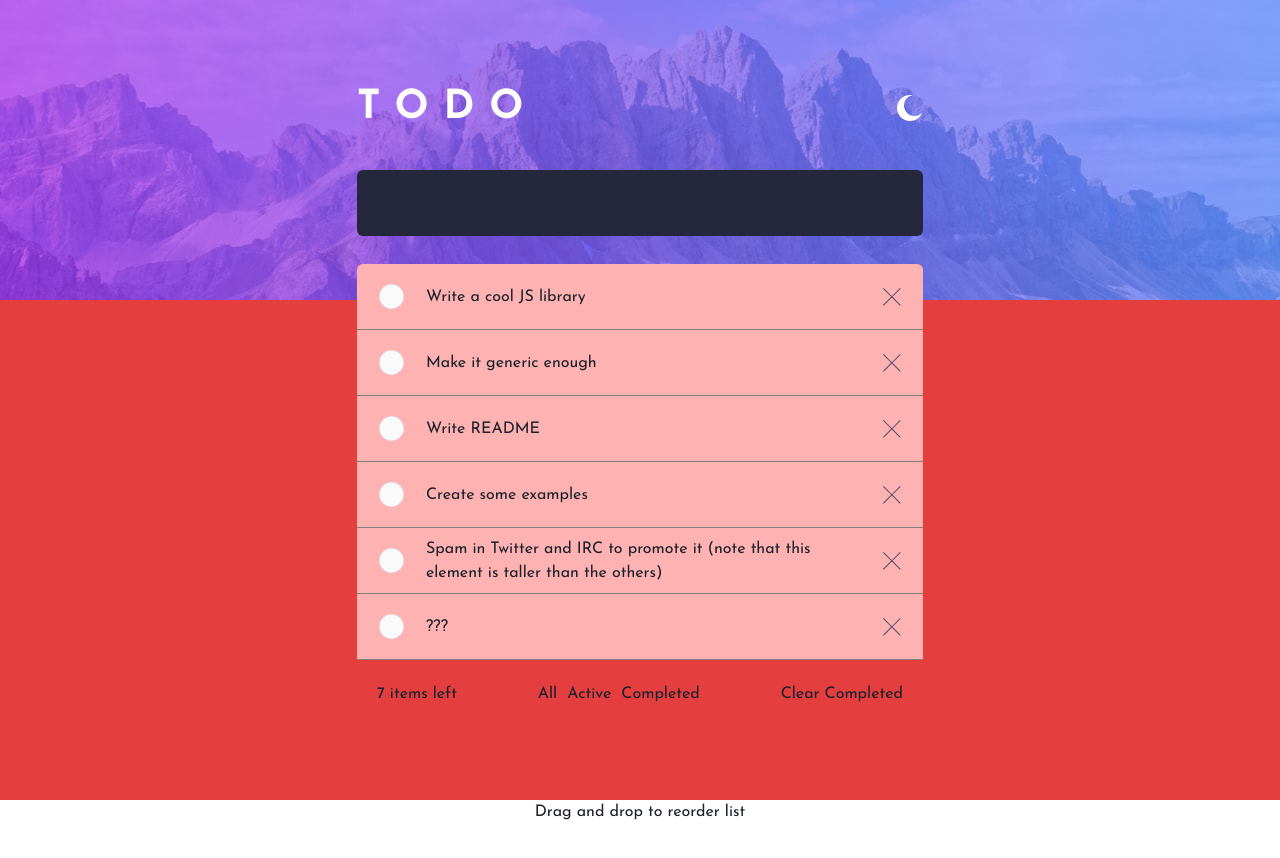
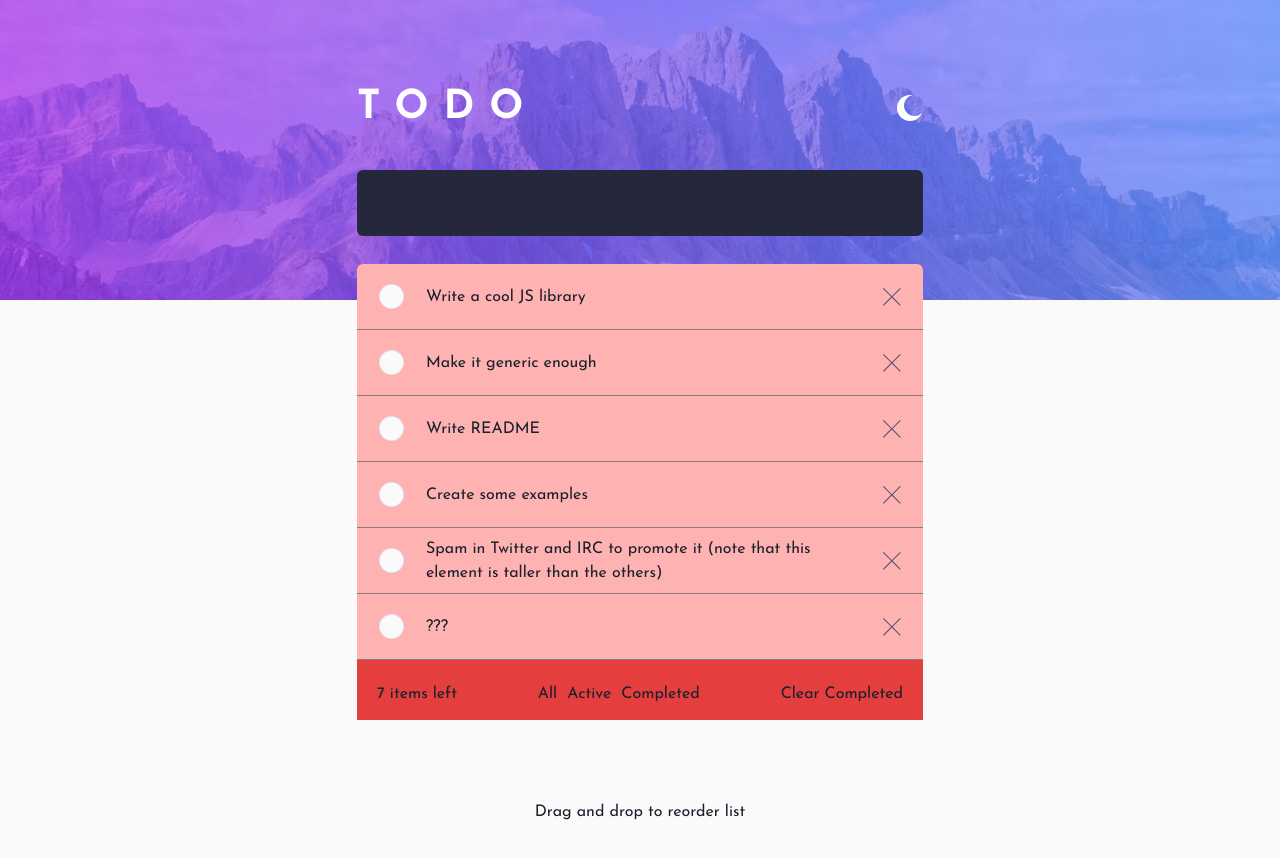
Before and after one commit to Ricuesta86/todo-app-frontend, a React (Vite) app: page / in a window 1280 px wide. Shown: the top 858 px of the page. Built offline with nearby package versions, Linux system fonts and the light colour scheme; a web font is replaced by a local one.

Commit message:
Modified theme chakra ui

```diff
--- a/src/App.tsx
+++ b/src/App.tsx
@@ -132,7 +132,7 @@ function App() {
   const bgCard = useColorModeValue("red.500", "hsl(235, 24%, 19%)");
 
   return (
-    <Box bg={bg} fontFamily={`'Josefin Sans', sans-serif`} height={"800px"} maxW={"2x1"}>
+    <Box fontFamily={`'Josefin Sans', sans-serif`} height={"800px"} maxW={"2x1"}>
       <Heading
         backgroundImage={{
           sm: colorMode === "light" ? bgDesktopLight : bgDesktopDark,
--- a/src/main.tsx
+++ b/src/main.tsx
@@ -4,14 +4,14 @@ import {ChakraProvider} from "@chakra-ui/react";
 
 import App from "./App";
 import theme from "./theme/theme";
-import Fonts from "./fonts";
+// import Fonts from "./fonts";
 
 import "./theme/styles.css";
 
 ReactDOM.createRoot(document.getElementById("root") as HTMLElement).render(
   <React.StrictMode>
     <ChakraProvider theme={theme}>
-      <Fonts />
+      {/* <Fonts /> */}
       <App />
     </ChakraProvider>
   </React.StrictMode>,
--- a/src/theme/theme.ts
+++ b/src/theme/theme.ts
@@ -1,42 +1,31 @@
 // theme.js
 
 // 1. import `extendTheme` function
+import type {StyleFunctionProps} from "@chakra-ui/styled-system";
+
 import {extendTheme} from "@chakra-ui/react";
+import {mode} from "@chakra-ui/theme-tools";
 
 // 2. Add your color mode config
 const config = {
   initialColorMode: "light",
   useSystemColorMode: false,
-  breakpoints: {
-    sm: "375px",
-    md: "768px",
-    lg: "960px",
-    xl: "1200px",
-    "2xl": "1440px",
-  },
-  styles: {
-    global: {
-      // styles for the `body`
-      body: {
-        "font-family": `'Josefin Sans', sans-serif`,
-      },
+};
+const breakpoints = {
+  sm: "375px",
+  md: "768px",
+  lg: "960px",
+  xl: "1200px",
+  "2xl": "1440px",
+};
+const styles = {
+  global: (props: StyleFunctionProps) => ({
+    body: {
+      bg: mode("hsl(0, 0%, 98%)", "hsl(235, 21%, 11%)")(props),
     },
-  },
-  fonts: {
-    body: `'Josefin Sans', sans-serif`,
-  },
-  colors: {
-    // veryDarkBlue: "hsl(235, 21%, 11%)",
-    // veryDarkDesaturatedBlue: "hsl(235, 24%, 19%)",
-    // lightGrayishBlue: "hsl(234, 39%, 85%)",
-    // lightGrayishBlue (hover): 'hsl(236, 33%, 92%)'
-    // darkGrayishBlue: "hsl(234, 11%, 52%)",
-    // veryDarkGrayishBlue: "hsl(233, 14%, 35%)",
-    // veryDarkGrayishBlue: "hsl(237, 14%, 26%)",
-  },
+  }),
 };
-
 // 3. extend the theme
-const theme = extendTheme({config});
+const theme = extendTheme({config, breakpoints, styles});
 
 export default theme;
```
